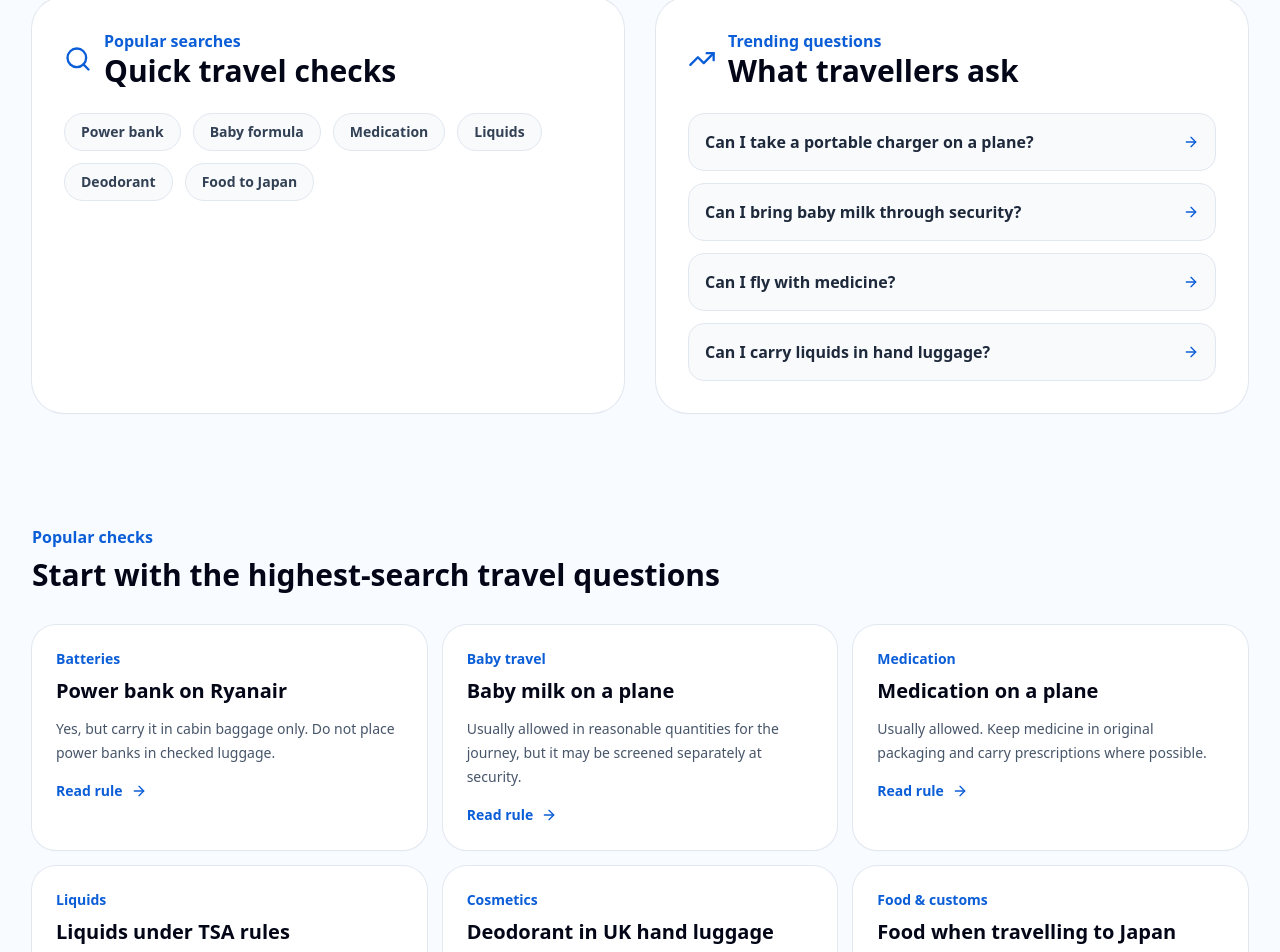
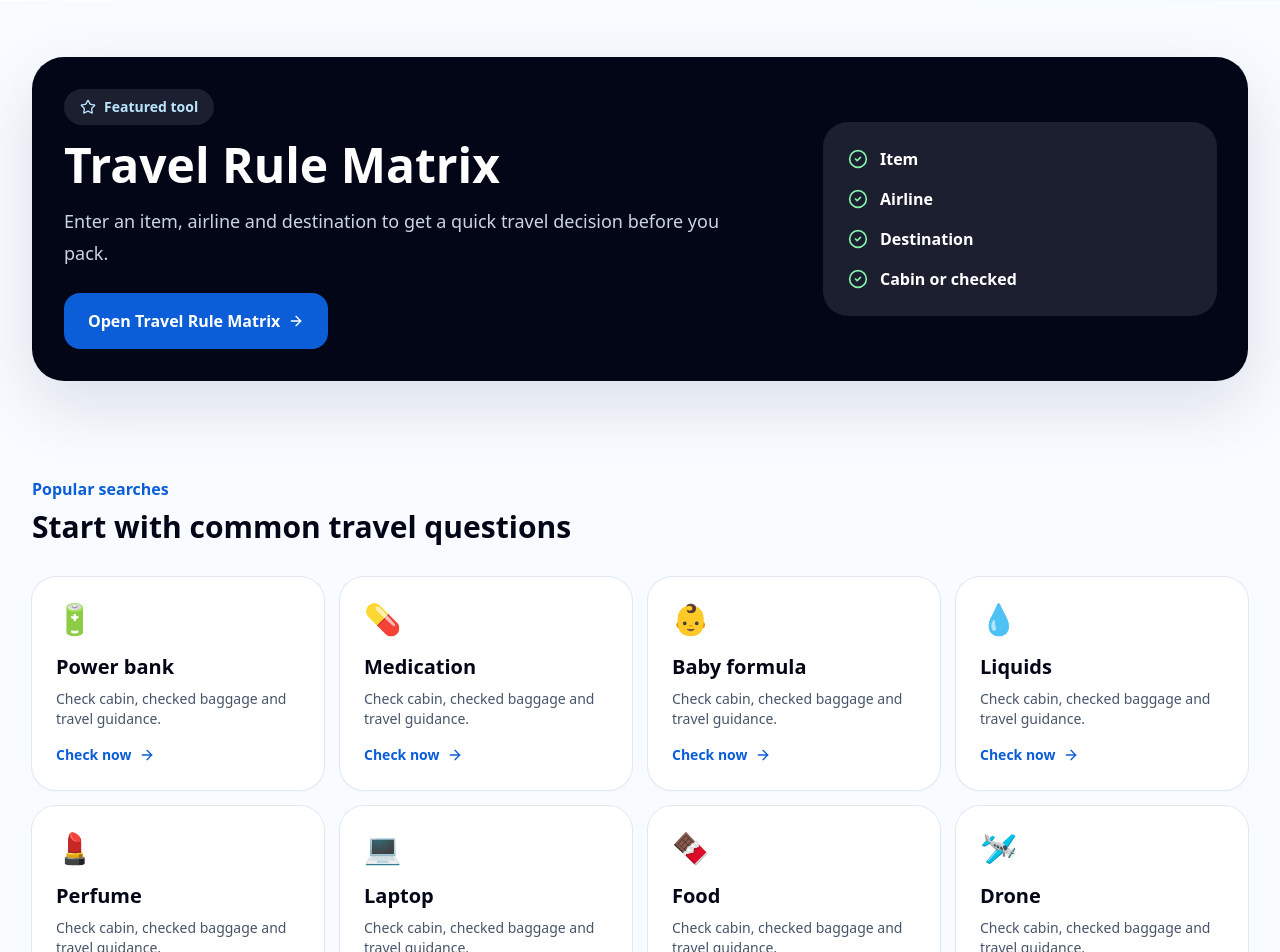
Before and after one commit to gauravmehta2702/canibringitnow-v2, a Next.js app: page / in a window 1280 px wide. Shown: the part 1713-2665 px from the top of the page. Built offline with nearby package versions, Linux system fonts and the light colour scheme.

Commit message:
Update page.tsx

```diff
--- a/src/app/page.tsx
+++ b/src/app/page.tsx
@@ -1,38 +1,44 @@
-import DiscoverySections from '@/components/DiscoverySections';
 import {
   ArrowRight,
-  Baby,
-  BatteryCharging,
-  BriefcaseMedical,
+  CheckCircle2,
   Globe2,
+  Layers3,
   Luggage,
   Plane,
-  Search,
   ShieldCheck,
   Sparkles,
-  TrendingUp
+  Star,
 } from 'lucide-react';
 import SearchBox from '@/components/SearchBox';
 import { airlines, categories, countries, rules } from '@/data/rules';
 
+function slugify(value: string) {
+  return value.toLowerCase().replace(/&/g, 'and').replace(/[^a-z0-9]+/g, '-').replace(/^-|-$/g, '');
+}
+
 const popularSearches = [
-  { label: 'Power bank', href: '/rules/power-bank-ryanair/' },
-  { label: 'Baby formula', href: '/rules/baby-milk-plane/' },
-  { label: 'Medication', href: '/rules/medication-plane/' },
-  { label: 'Liquids', href: '/rules/liquids-tsa/' },
-  { label: 'Deodorant', href: '/rules/deodorant-uk/' },
-  { label: 'Food to Japan', href: '/rules/food-japan/' },
+  { label: 'Power bank', emoji: '🔋', href: '/rules/power-bank-ryanair/' },
+  { label: 'Medication', emoji: '💊', href: '/rules/medication-plane/' },
+  { label: 'Baby formula', emoji: '👶', href: '/search/?q=baby%20formula' },
+  { label: 'Liquids', emoji: '💧', href: '/rules/liquids-tsa/' },
+  { label: 'Perfume', emoji: '💄', href: '/search/?q=perfume' },
+  { label: 'Laptop', emoji: '💻', href: '/search/?q=laptop' },
+  { label: 'Food', emoji: '🍫', href: '/rules/food-japan/' },
+  { label: 'Drone', emoji: '🛩️', href: '/search/?q=drone' },
 ];
 
-const trendingQuestions = [
-  { label: 'Can I take a portable charger on a plane?', href: '/search/?q=portable%20charger' },
-  { label: 'Can I bring baby milk through security?', href: '/rules/baby-milk-plane/' },
-  { label: 'Can I fly with medicine?', href: '/rules/medication-plane/' },
-  { label: 'Can I carry liquids in hand luggage?', href: '/rules/liquids-tsa/' },
+const trustPoints = [
+  'Clear cabin and checked baggage answers',
+  'Smart search for travel items',
+  'Related rules for better trip preparation',
+  'Built for airline, airport and customs guidance',
 ];
 
 export default function Home() {
-  return <main>
+  const latestRules = rules.slice(0, 6);
+
+  return (
+    <main>
       <section className="relative overflow-hidden bg-gradient-to-br from-brand-50 via-white to-sky-50">
         <div className="mx-auto max-w-7xl px-5 py-6 md:px-8">
           <nav className="flex items-center justify-between">
@@ -43,77 +49,125 @@ export default function Home() {
               Can I Bring It Now
             </a>
             <div className="hidden gap-6 text-sm font-medium text-slate-600 md:flex">
+              <a href="/check/">Matrix</a>
+              <a href="/categories/">Categories</a>
               <a href="#popular">Popular</a>
-            <a href="#categories">Categories</a>
-            <a href="#airlines">Airlines</a>
-            <a href="#monetisation">Travel essentials</a>
+              <a href="#trust">Trust</a>
             </div>
           </nav>
 
           <div className="mx-auto max-w-5xl py-16 text-center md:py-24">
             <div className="mx-auto mb-5 inline-flex items-center gap-2 rounded-full border border-brand-100 bg-white px-4 py-2 text-sm font-medium text-brand-900 shadow-sm">
-            <Sparkles className="h-4 w-4" /> New travel rules checker, built for fast answers
+              <Sparkles className="h-4 w-4" />
+              Travel rules, baggage checks and customs guidance in one place
             </div>
-
             <h1 className="text-4xl font-black tracking-tight text-slate-950 md:text-7xl">
               Know what you can bring before you fly.
             </h1>
-
             <p className="mx-auto mt-5 max-w-2xl text-lg leading-8 text-slate-600">
-            Instantly check airline baggage, airport security and customs rules for power banks, medication, liquids, food, baby items and travel essentials.
+              Instantly check airline baggage, airport security and customs rules for power banks,
+              medication, liquids, food, baby items and travel essentials.
             </p>
-
             <SearchBox />
-
+            <div className="mt-6 flex flex-wrap justify-center gap-3 text-sm font-semibold text-slate-600">
+              {['Airlines', 'Airport security', 'Customs', 'Medication', 'Baby travel'].map((x) => (
+                <span key={x} className="rounded-full bg-white px-4 py-2 shadow-sm ring-1 ring-slate-200">{x}</span>
+              ))}
+            </div>
             <p className="mt-4 text-sm text-slate-500">
-            We simplify travel rules, but always confirm important restrictions with official airline, airport or customs sources before travel.
+              We simplify travel rules, but always confirm important restrictions with official airline,
+              airport or customs sources before travel.
             </p>
           </div>
         </div>
       </section>
 
-    <section id="popular" className="mx-auto max-w-7xl px-5 py-14 md:px-8">
-      <div className="grid gap-8 md:grid-cols-2">
-        <div className="rounded-[2rem] bg-white p-8 shadow-sm ring-1 ring-slate-200">
-          <div className="flex items-center gap-3">
-            <Search className="h-7 w-7 text-brand-600" />
+      <section className="mx-auto max-w-7xl px-5 py-14 md:px-8">
+        <div className="rounded-[2rem] bg-slate-950 p-8 text-white shadow-soft">
+          <div className="grid gap-8 md:grid-cols-[1.3fr_0.7fr] md:items-center">
             <div>
-              <p className="font-semibold text-brand-600">Popular searches</p>
-              <h2 className="text-3xl font-bold text-slate-950">Quick travel checks</h2>
+              <div className="inline-flex items-center gap-2 rounded-full bg-white/10 px-4 py-2 text-sm font-semibold text-sky-200">
+                <Star className="h-4 w-4" />
+                Featured tool
+              </div>
+              <h2 className="mt-4 text-3xl font-black md:text-5xl">Travel Rule Matrix</h2>
+              <p className="mt-4 max-w-2xl text-lg leading-8 text-slate-300">
+                Enter an item, airline and destination to get a quick travel decision before you pack.
+              </p>
+              <a href="/check/" className="mt-6 inline-flex items-center gap-2 rounded-2xl bg-brand-600 px-6 py-4 font-bold text-white hover:bg-brand-700">
+                Open Travel Rule Matrix <ArrowRight className="h-4 w-4" />
+              </a>
+            </div>
+            <div className="rounded-3xl bg-white/10 p-6 ring-1 ring-white/10">
+              <div className="space-y-4">
+                {['Item', 'Airline', 'Destination', 'Cabin or checked'].map((item) => (
+                  <div key={item} className="flex items-center gap-3">
+                    <CheckCircle2 className="h-5 w-5 text-green-300" />
+                    <span className="font-semibold">{item}</span>
+                  </div>
+                ))}
               </div>
             </div>
+          </div>
+        </div>
+      </section>
 
+      <section id="popular" className="mx-auto max-w-7xl px-5 py-10 md:px-8">
+        <p className="font-semibold text-brand-600">Popular searches</p>
+        <h2 className="mt-2 text-3xl font-bold text-slate-950">Start with common travel questions</h2>
+        <div className="mt-8 grid gap-4 sm:grid-cols-2 lg:grid-cols-4">
+          {popularSearches.map((item) => (
+            <a key={item.label} href={item.href} className="rounded-3xl bg-white p-6 shadow-sm ring-1 ring-slate-200 transition hover:-translate-y-1 hover:shadow-soft">
+              <div className="text-3xl">{item.emoji}</div>
+              <h3 className="mt-4 text-xl font-bold text-slate-950">{item.label}</h3>
+              <p className="mt-2 text-sm text-slate-600">Check cabin, checked baggage and travel guidance.</p>
+              <span className="mt-4 inline-flex items-center gap-2 text-sm font-semibold text-brand-600">
+                Check now <ArrowRight className="h-4 w-4" />
+              </span>
+            </a>
+          ))}
+        </div>
+      </section>
+
+      <section className="mx-auto max-w-7xl px-5 py-10 md:px-8">
+        <div className="grid gap-8 lg:grid-cols-3">
+          <div className="rounded-3xl bg-white p-8 shadow-sm ring-1 ring-slate-200">
+            <Layers3 className="h-8 w-8 text-brand-600" />
+            <h2 className="mt-4 text-2xl font-bold text-slate-950">Browse categories</h2>
+            <p className="mt-3 text-slate-600">Explore rules by topic.</p>
             <div className="mt-6 flex flex-wrap gap-3">
-            {popularSearches.map((item) => (
-              <a
-                key={item.label}
-                href={item.href}
-                className="rounded-full border border-slate-200 bg-slate-50 px-4 py-2 text-sm font-semibold text-slate-700 transition hover:border-brand-500 hover:bg-brand-50 hover:text-brand-700"
-              >
-                {item.label}
+              {categories.map((category) => (
+                <a key={category} href={`/categories/${slugify(category)}/`} className="rounded-full bg-slate-100 px-4 py-2 text-sm font-medium hover:bg-brand-50 hover:text-brand-700">
+                  {category}
+                </a>
+              ))}
+            </div>
+            <a href="/categories/" className="mt-6 inline-flex items-center gap-2 text-sm font-semibold text-brand-600">
+              View all categories <ArrowRight className="h-4 w-4" />
+            </a>
+          </div>
+
+          <div className="rounded-3xl bg-white p-8 shadow-sm ring-1 ring-slate-200">
+            <Plane className="h-8 w-8 text-brand-600" />
+            <h2 className="mt-4 text-2xl font-bold text-slate-950">Browse airlines</h2>
+            <p className="mt-3 text-slate-600">Airline hubs are coming next.</p>
+            <div className="mt-6 flex flex-wrap gap-3">
+              {airlines.map((airline) => (
+                <a key={airline} href={`/search/?q=${encodeURIComponent(airline)}`} className="rounded-full bg-slate-100 px-4 py-2 text-sm font-medium hover:bg-brand-50 hover:text-brand-700">
+                  {airline}
                 </a>
               ))}
             </div>
           </div>
 
-        <div className="rounded-[2rem] bg-white p-8 shadow-sm ring-1 ring-slate-200">
-          <div className="flex items-center gap-3">
-            <TrendingUp className="h-7 w-7 text-brand-600" />
-            <div>
-              <p className="font-semibold text-brand-600">Trending questions</p>
-              <h2 className="text-3xl font-bold text-slate-950">What travellers ask</h2>
-            </div>
-          </div>
-
-          <div className="mt-6 grid gap-3">
-            {trendingQuestions.map((item) => (
-              <a
-                key={item.label}
-                href={item.href}
-                className="flex items-center justify-between rounded-2xl border border-slate-200 bg-slate-50 p-4 font-semibold text-slate-800 transition hover:border-brand-500 hover:bg-brand-50"
-              >
-                <span>{item.label}</span>
-                <ArrowRight className="h-4 w-4 text-brand-600" />
+          <div className="rounded-3xl bg-white p-8 shadow-sm ring-1 ring-slate-200">
+            <Globe2 className="h-8 w-8 text-brand-600" />
+            <h2 className="mt-4 text-2xl font-bold text-slate-950">Browse destinations</h2>
+            <p className="mt-3 text-slate-600">Country hubs are coming next.</p>
+            <div className="mt-6 flex flex-wrap gap-3">
+              {countries.map((country) => (
+                <a key={country} href={`/search/?q=${encodeURIComponent(country)}`} className="rounded-full bg-slate-100 px-4 py-2 text-sm font-medium hover:bg-brand-50 hover:text-brand-700">
+                  {country}
                 </a>
               ))}
             </div>
@@ -121,97 +175,50 @@ export default function Home() {
         </div>
       </section>
 
-    <section className="mx-auto max-w-7xl px-5 py-14 md:px-8">
-      <div className="flex items-end justify-between gap-4">
-        <div>
-          <p className="font-semibold text-brand-600">Popular checks</p>
-          <h2 className="mt-2 text-3xl font-bold text-slate-950">Start with the highest-search travel questions</h2>
+      <section id="trust" className="bg-slate-950 py-16 text-white">
+        <div className="mx-auto max-w-7xl px-5 md:px-8">
+          <p className="font-semibold text-sky-300">Why trust Can I Bring It Now?</p>
+          <h2 className="mt-2 text-3xl font-bold md:text-5xl">Built for quick answers and careful travel decisions.</h2>
+          <div className="mt-8 grid gap-4 md:grid-cols-4">
+            {trustPoints.map((point) => (
+              <div key={point} className="rounded-3xl bg-white/10 p-6 ring-1 ring-white/10">
+                <ShieldCheck className="h-7 w-7 text-green-300" />
+                <p className="mt-4 font-semibold text-white">{point}</p>
               </div>
-      </div>
-
-      <div className="mt-8 grid gap-4 md:grid-cols-3">
-        {rules.map(r => <a key={r.slug} href={`/rules/${r.slug}/`} className="rounded-3xl bg-white p-6 shadow-sm ring-1 ring-slate-200 transition hover:-translate-y-1 hover:shadow-soft">
-          <p className="text-sm font-semibold text-brand-600">{r.category}</p>
-          <h3 className="mt-2 text-xl font-bold text-slate-950">{r.item}</h3>
-          <p className="mt-3 text-sm leading-6 text-slate-600">{r.shortAnswer}</p>
-          <div className="mt-4 inline-flex items-center gap-2 text-sm font-semibold text-brand-600">
-            Read rule <ArrowRight className="h-4 w-4" />
-          </div>
-        </a>)}
-      </div>
-    </section>
-
-    <section id="categories" className="bg-slate-950 py-16 text-white">
-      <div className="mx-auto max-w-7xl px-5 md:px-8">
-        <div className="grid gap-8 md:grid-cols-3">
-          <div className="rounded-3xl bg-white/10 p-6">
-            <BatteryCharging className="h-8 w-8 text-sky-300" />
-            <h3 className="mt-4 text-2xl font-bold">Batteries & electronics</h3>
-            <p className="mt-3 text-slate-300">Power banks, drones, cameras, laptops and lithium battery rules.</p>
-          </div>
-
-          <div className="rounded-3xl bg-white/10 p-6">
-            <BriefcaseMedical className="h-8 w-8 text-emerald-300" />
-            <h3 className="mt-4 text-2xl font-bold">Medication & health</h3>
-            <p className="mt-3 text-slate-300">Medicine, prescriptions, liquid medication and destination restrictions.</p>
-          </div>
-
-          <div className="rounded-3xl bg-white/10 p-6">
-            <Baby className="h-8 w-8 text-pink-300" />
-            <h3 className="mt-4 text-2xl font-bold">Baby travel</h3>
-            <p className="mt-3 text-slate-300">Baby milk, formula, food, prams and family travel essentials.</p>
-          </div>
+            ))}
           </div>
         </div>
       </section>
 
-    <section id="airlines" className="mx-auto max-w-7xl px-5 py-14 md:px-8">
-      <div className="grid gap-8 md:grid-cols-2">
-        <div className="rounded-3xl bg-white p-8 shadow-sm ring-1 ring-slate-200">
-          <Plane className="h-8 w-8 text-brand-600" />
-          <h2 className="mt-4 text-3xl font-bold">Featured airlines</h2>
-          <p className="mt-3 text-slate-600">Browse common travel questions by airline as we expand the site.</p>
-          <div className="mt-6 flex flex-wrap gap-3">
-            {airlines.map(a => <a key={a} href={`/search/?q=${encodeURIComponent(a)}`} className="rounded-full bg-slate-100 px-4 py-2 text-sm font-medium hover:bg-brand-50">{a}</a>)}
+      <section className="mx-auto max-w-7xl px-5 py-14 md:px-8">
+        <p className="font-semibold text-brand-600">Latest rules</p>
+        <h2 className="mt-2 text-3xl font-bold text-slate-950">Recently added travel checks</h2>
+        <div className="mt-8 grid gap-4 md:grid-cols-3">
+          {latestRules.map((rule) => (
+            <a key={rule.slug} href={`/rules/${rule.slug}/`} className="rounded-3xl bg-white p-6 shadow-sm ring-1 ring-slate-200 transition hover:-translate-y-1 hover:shadow-soft">
+              <p className="text-sm font-semibold text-brand-600">{rule.category}</p>
+              <h3 className="mt-2 text-xl font-bold text-slate-950">{rule.item}</h3>
+              <p className="mt-3 text-sm leading-6 text-slate-600">{rule.shortAnswer}</p>
+              <div className="mt-4 inline-flex items-center gap-2 text-sm font-semibold text-brand-600">
+                Read rule <ArrowRight className="h-4 w-4" />
               </div>
-        </div>
-
-        <div className="rounded-3xl bg-white p-8 shadow-sm ring-1 ring-slate-200">
-          <Globe2 className="h-8 w-8 text-brand-600" />
-          <h2 className="mt-4 text-3xl font-bold">Featured destinations</h2>
-          <p className="mt-3 text-slate-600">Find customs, food, medication and baggage topics by destination.</p>
-          <div className="mt-6 flex flex-wrap gap-3">
-            {countries.map(c => <a key={c} href={`/search/?q=${encodeURIComponent(c)}`} className="rounded-full bg-slate-100 px-4 py-2 text-sm font-medium hover:bg-brand-50">{c}</a>)}
-          </div>
-        </div>
-      </div>
-
-      <div id="monetisation" className="mt-8 rounded-3xl bg-gradient-to-br from-white to-brand-50 p-8 shadow-sm ring-1 ring-slate-200">
-        <div className="flex flex-col gap-4 md:flex-row md:items-center md:justify-between">
-          <div>
-            <p className="font-semibold text-brand-600">Travel essentials</p>
-            <h2 className="mt-2 text-2xl font-bold text-slate-950">
-              Recommended travel tools, added only where useful
-            </h2>
-            <p className="mt-2 max-w-2xl text-slate-600">
-              As the site grows, this section can include relevant recommendations such as travel insurance,
-              eSIMs, cabin luggage, travel-safe power banks and packing tools — without interrupting the main answer.
-            </p>
-          </div>
-          <ShieldCheck className="h-12 w-12 text-green-600" />
-        </div>
-      </div>
-
-      <div className="mt-8 flex flex-wrap gap-3">
-        {categories.map(c => <a key={c} href={`/search/?q=${encodeURIComponent(c)}`} className="rounded-full border border-slate-200 bg-white px-4 py-2 text-sm font-medium hover:bg-brand-50">{c}</a>)}
+            </a>
+          ))}
         </div>
       </section>
 
       <footer className="border-t border-slate-200 bg-white py-10">
-      <div className="mx-auto max-w-7xl px-5 text-sm text-slate-500 md:px-8">
-        © 2026 Can I Bring It Now. Travel guidance is informational only. Always check official sources before travelling.
+        <div className="mx-auto flex max-w-7xl flex-col gap-4 px-5 text-sm text-slate-500 md:flex-row md:items-center md:justify-between md:px-8">
+          <p>© 2026 Can I Bring It Now. Travel guidance is informational only.</p>
+          <div className="flex flex-wrap gap-4">
+            <a href="/about/">About</a>
+            <a href="/contact/">Contact</a>
+            <a href="/privacy/">Privacy</a>
+            <a href="/terms/">Terms</a>
+            <a href="/disclaimer/">Disclaimer</a>
           </div>
-<DiscoverySections />
+        </div>
       </footer>
     </main>
+  );
 }
```
Lines whose indentation alone changed are shown as unchanged.
